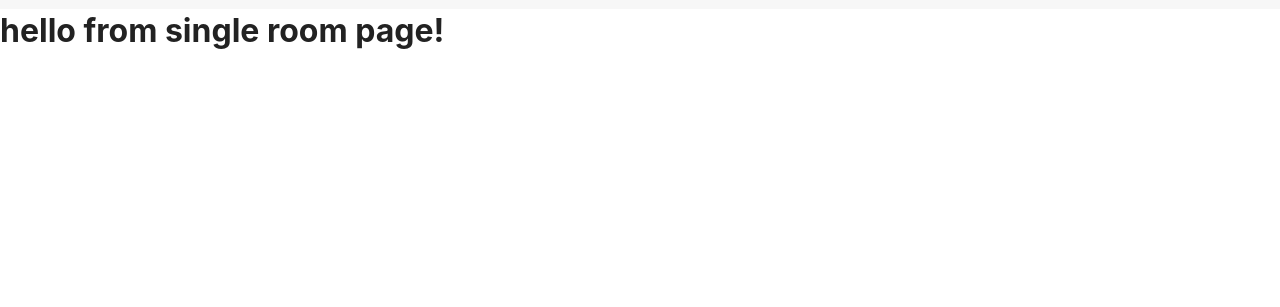
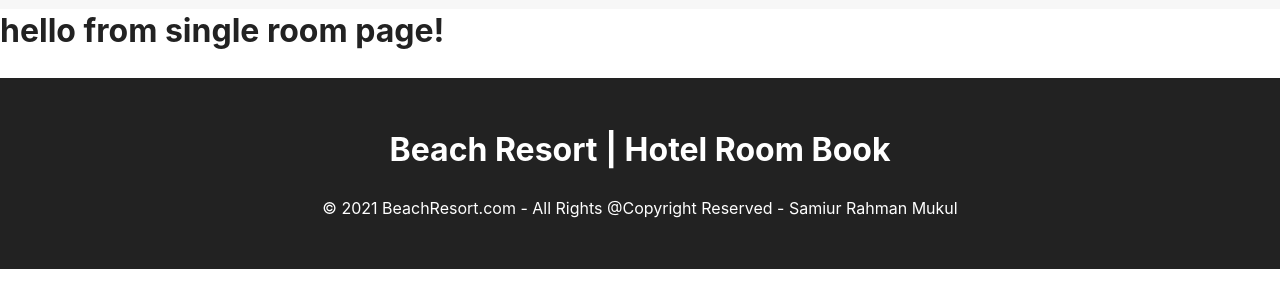
Before and after one commit to tulip0208/react-reservation-project, a React app in the folder react-beach-resort-dev/: page /rooms/1 in a window 1280 px wide. Shown: the part 57-364 px from the top of the page. Built offline with nearby package versions, Linux system fonts and the light colour scheme.

Commit message:
Footer Components Makes And Attached

```diff
--- a/react-beach-resort-dev/src/App/App.css
+++ b/react-beach-resort-dev/src/App/App.css
@@ -512,3 +512,28 @@ h6 {
   }
 }
 /* end of rooms filter */
+
+/* footer style */
+.footer {
+  text-align: center;
+  padding-top: 50px;
+  padding-bottom: 50px;
+  background-color: #222;
+}
+.footer h2,
+p {
+  color: white;
+}
+.footer a {
+  color: white;
+  text-decoration: none;
+}
+.footer a:hover {
+  color: red;
+  text-decoration: underline;
+  transition: var(--mainTransition);
+  -webkit-transition: var(--mainTransition);
+  -moz-transition: var(--mainTransition);
+  -ms-transition: var(--mainTransition);
+  -o-transition: var(--mainTransition);
+}
--- a/react-beach-resort-dev/src/App/App.js
+++ b/react-beach-resort-dev/src/App/App.js
@@ -11,6 +11,7 @@ import Error from "../Pages/Error";
 
 // import components
 import Navbar from "../Components/Navbar/Navbar";
+import Footer from "../Components/Footer/Footer";
 
 function App() {
   return (
@@ -22,6 +23,7 @@ function App() {
         <Route exact path="/rooms/:slug" component={SingleRoom} />
         <Route component={Error} />
       </Switch>
+      <Footer />
     </>
   );
 }
--- /dev/null
+++ b/react-beach-resort-dev/src/Components/Footer/Footer.jsx
@@ -0,0 +1,15 @@
+import React from "react";
+
+export default function Footer() {
+  return (
+    <footer className="footer">
+      <h2>Beach Resort | Hotel Room Book</h2>
+      <p>
+        &copy; 2021 BeachResort.com - All Rights @Copyright Reserved -{" "}
+        <a href="https://www.facebook.com/SamiurRahmanMukul">
+          Samiur Rahman Mukul
+        </a>
+      </p>
+    </footer>
+  );
+}
```
